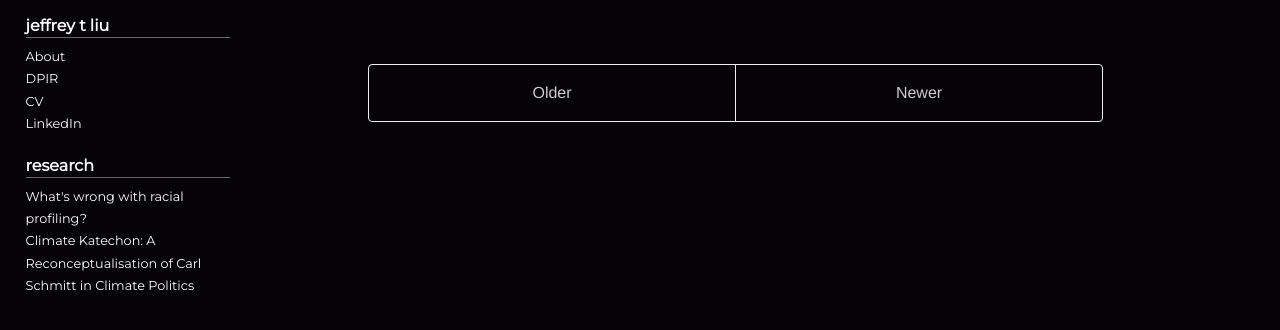
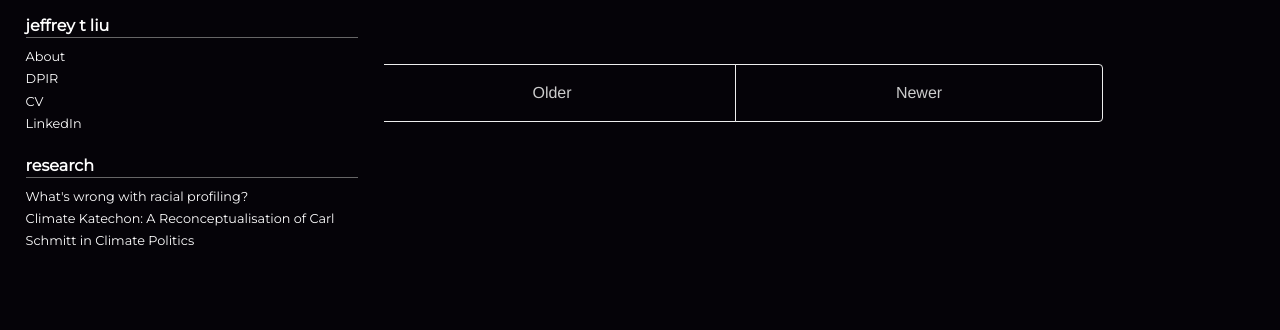
Before and after one commit to jeffrey-t-liu/jeffrey-t-liu.github.io, a Jekyll site: the page built from index.html, in a window 1280 px wide. Shown: the top 330 px of the page. Built offline with Jekyll 4.4.1, drawn with Linux system fonts in a browser that asks for light colours; the list of posts is cut into pages by our own code.

Commit message:
Update hyde.css

```diff
--- a/public/css/hyde.css
+++ b/public/css/hyde.css
@@ -65,7 +65,7 @@ html {
     top: 0;
     left: 0;
     bottom: 0;
-    width: 16rem;
+    width: 24rem;
     text-align: left;
   }
 }
```
